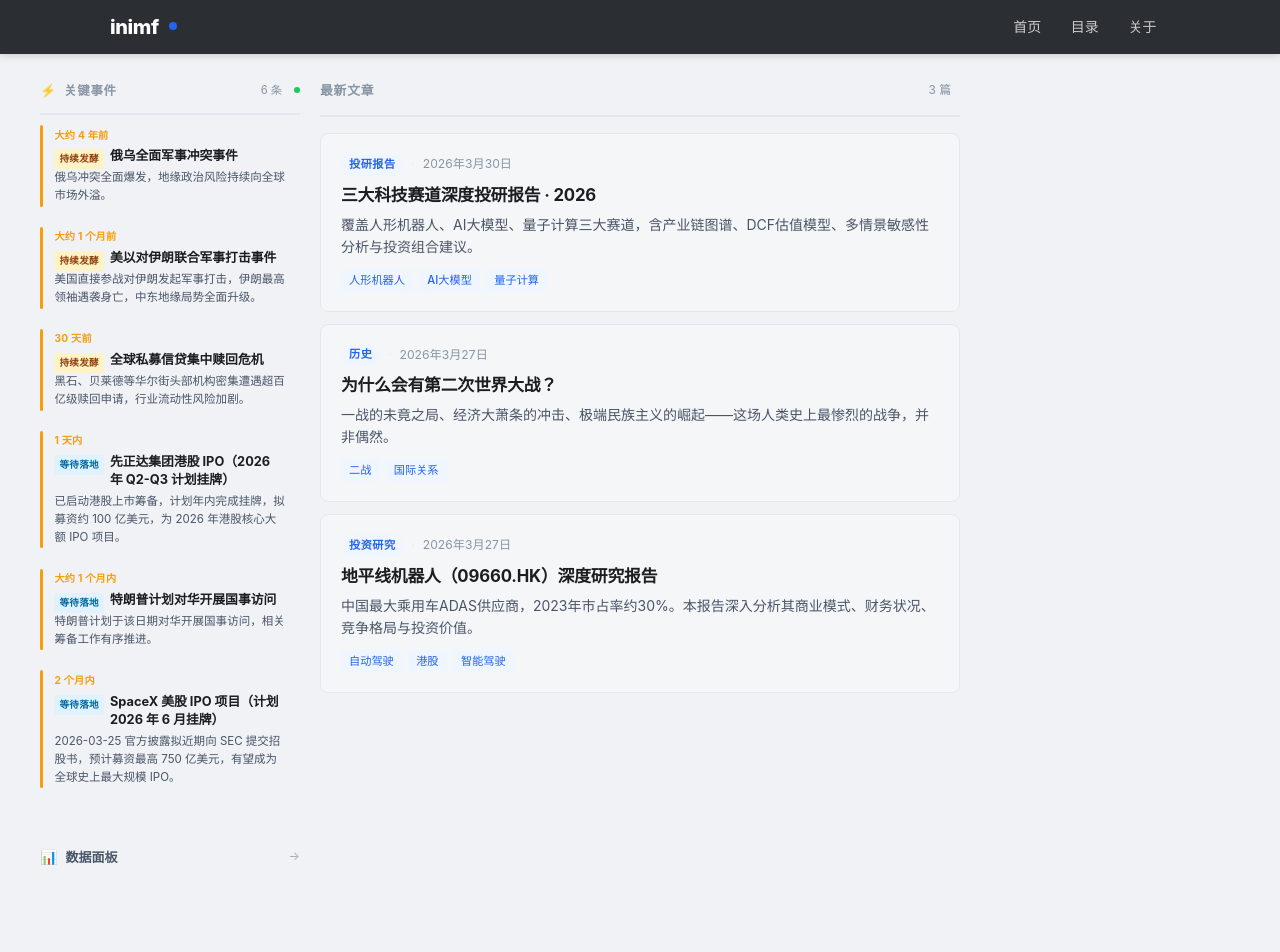
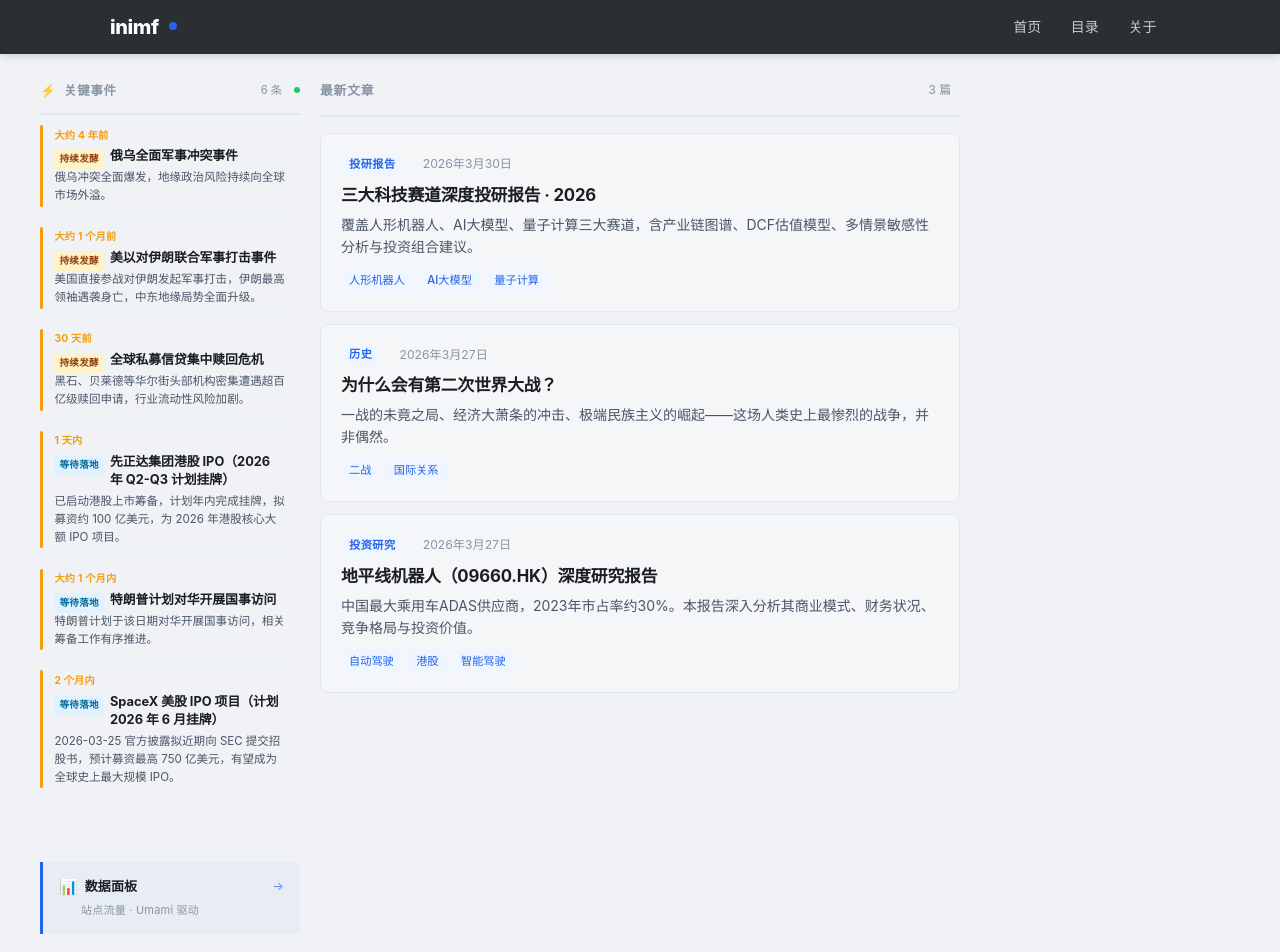
Before and after one commit to web1286/inimf-blog, a Next.js app: page / in a window 1280 px wide. Shown: the top 952 px of the page. Built offline with nearby package versions, Linux system fonts and the light colour scheme.

Commit message:
fix: immersive bg + analytics entry redesign

```diff
--- a/components/Layout.tsx
+++ b/components/Layout.tsx
@@ -99,25 +99,14 @@ export default function Layout({ children, title, description, posts = [], hideS
             </div>
 
             {/* 数据面板入口（关键事件下方）*/}
-            <div className="sidebar-card">
-              <Link href="/analytics" style={{ textDecoration: 'none', display: 'block' }}>
-                <div style={{
-                  display: 'flex',
-                  alignItems: 'center',
-                  gap: '8px',
-                  padding: '0.5rem 0',
-                  color: '#4a5568',
-                  transition: 'color 0.15s',
-                }}
-                  onMouseEnter={e => (e.currentTarget.style.color = '#2563eb')}
-                  onMouseLeave={e => (e.currentTarget.style.color = '#4a5568')}
-                >
-                  <span style={{ fontSize: '14px', lineHeight: 1 }}>📊</span>
-                  <span style={{ fontSize: '13px', fontWeight: 600 }}>数据面板</span>
-                  <span style={{ marginLeft: 'auto', fontSize: '12px', color: '#a0aec0' }}>→</span>
-                </div>
-              </Link>
-            </div>
+            <Link href="/analytics" className="analytics-entry">
+              <div className="analytics-entry-top">
+                <span className="analytics-entry-icon">📊</span>
+                <span className="analytics-entry-label">数据面板</span>
+                <span className="analytics-entry-arrow">→</span>
+              </div>
+              <div className="analytics-entry-sub">站点流量 · Umami 驱动</div>
+            </Link>
 
           </aside>
         )}
```
